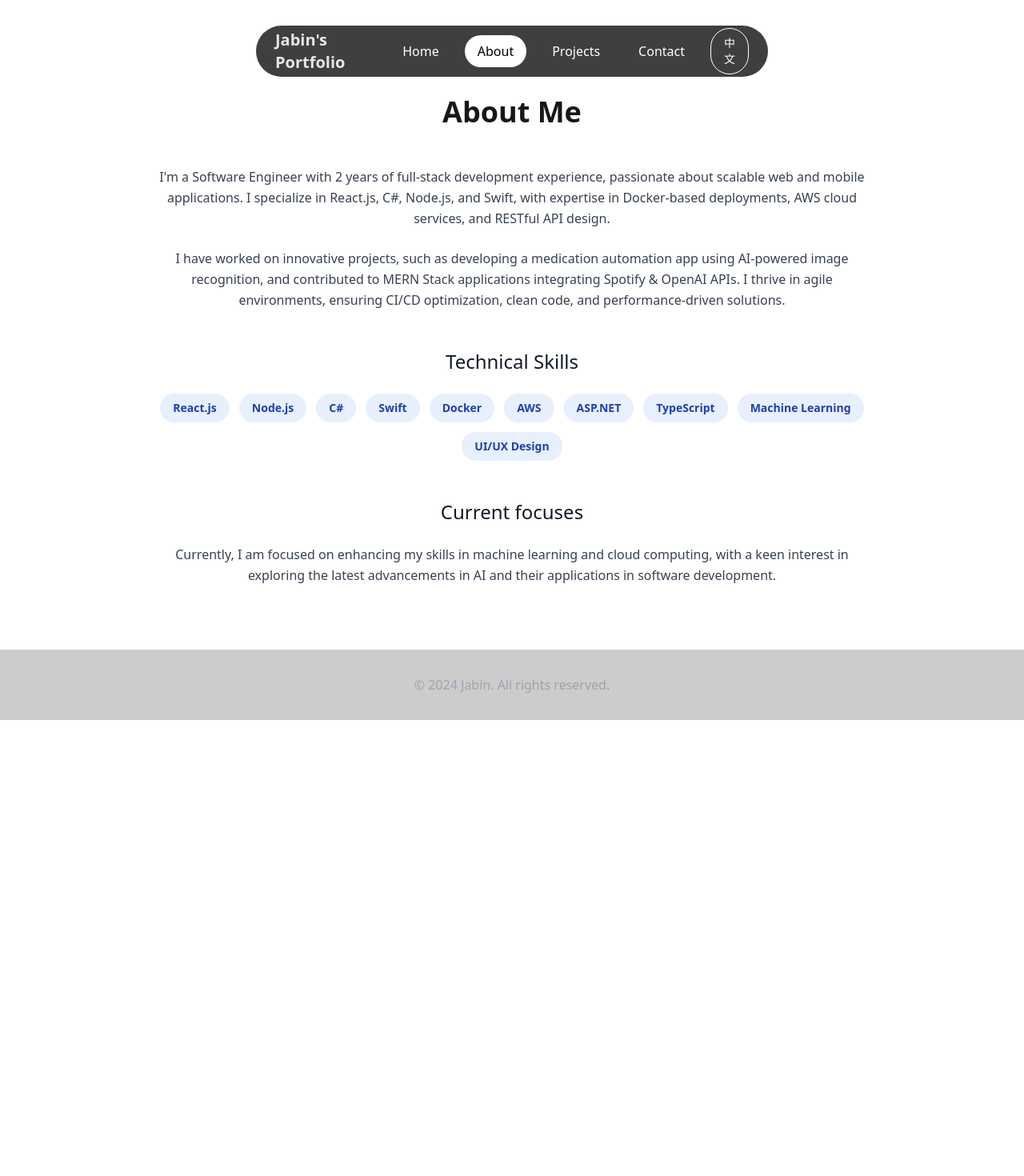
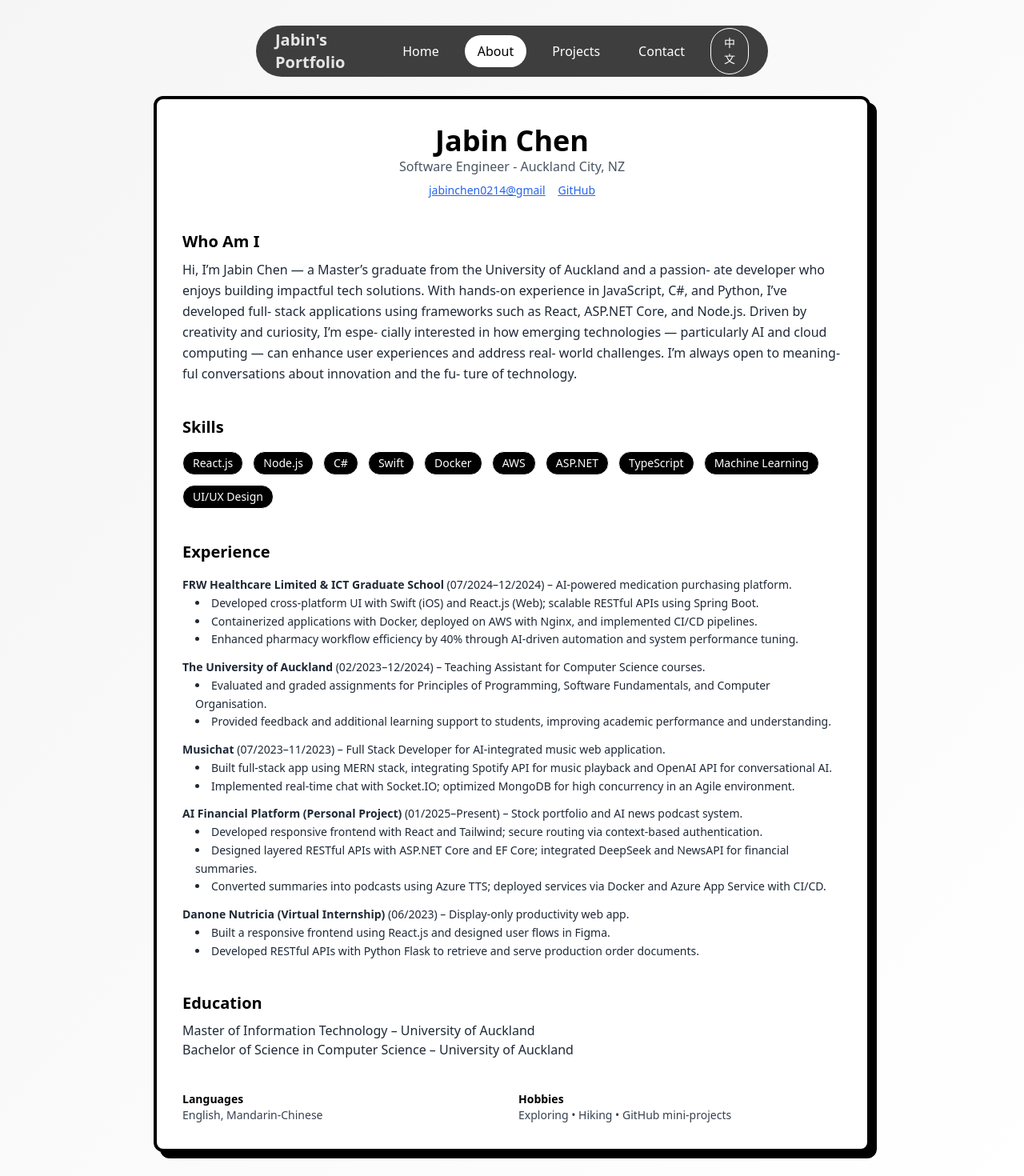
Before and after one commit to Jabin0214/my-page, a React (Vite) app: page /my-page/about in a window 1280 px wide. Shown: the top 1470 px of the page at 80% size. Before the commit the page ends 900 px from the top, so only its background shows below. Built offline with nearby package versions, Linux system fonts and the light colour scheme.

Commit message:
Revamp About page layout and content, enhancing personal branding and showcasing skills, experience, and education.

```diff
--- a/src/pages/About.jsx
+++ b/src/pages/About.jsx
@@ -2,51 +2,125 @@ import React from 'react';
 import { useTranslation } from 'react-i18next';
 
 const About = () => {
-  const { t } = useTranslation();
+  const {t} = useTranslation();
+
   return (
-    <section className="min-h-screen flex items-center justify-center bg-white px-6 py-20">
-      <div className="max-w-4xl mx-auto space-y-12 text-center">
-        {/* Section Title */}
-        <h2 className="text-4xl mt-10 font-bold text-neutral-900 bg-clip-text">
-          {t("About.title")}
-        </h2>
+    <section className="min-h-screen px-6 py-20 bg-gradient-to-br from-neutral-100 to-white flex justify-center items-start">
+      <div className="w-full max-w-4xl bg-white border-4 border-black shadow-[8px_8px_0_#000] rounded-xl p-8 space-y-10 mt-10">
+        {/* Header */}
+        <div className="text-center">
+          <h1 className="text-4xl font-bold text-black">Jabin Chen</h1>
+          <p className="text-md text-gray-600">Software Engineer - Auckland City, NZ</p>
+          <div className="mt-2 flex justify-center gap-4 text-sm text-blue-600 underline">
+            <a href="mailto:jabinchen0214@gmail">jabinchen0214@gmail</a>
+            <a href="https://github.com/Jabin0214" target="_blank" rel="noopener noreferrer">GitHub</a>
+          </div>
+        </div>
 
-        {/* Introduction */}
-        <div className="space-y-6">
-          <p className="leading-relaxed text-gray-700">
-            {t("About.intro1")}
-          </p>
-          <p className="leading-relaxed text-gray-700">
-            {t("About.intro2")}
+        {/* Summary */}
+        <div>
+          <h2 className="text-xl font-semibold text-black mb-2">Who Am I</h2>
+          <p className="text-gray-800 leading-relaxed">
+          Hi, I’m Jabin Chen — a Master’s graduate from
+the University of Auckland and a passion-
+ate developer who enjoys building impactful
+tech solutions. With hands-on experience in
+JavaScript, C#, and Python, I’ve developed full-
+stack applications using frameworks such as
+React, ASP.NET Core, and Node.js.
+Driven by creativity and curiosity, I’m espe-
+cially interested in how emerging technologies
+— particularly AI and cloud computing — can
+enhance user experiences and address real-
+world challenges. I’m always open to meaning-
+ful conversations about innovation and the fu-
+ture of technology.
           </p>
         </div>
 
-        {/* Skills Section */}
-        <div className="space-y-6">
-          <h3 className="text-2xl font-medium text-gray-900">
-            {t("About.subtitle1")}
-          </h3>
-          <div className="flex flex-wrap justify-center gap-3">
-            {t("About.skill", { returnObjects: true }).map((skill) => (
-              <span key={skill} className="px-4 py-2 bg-blue-600/10 text-blue-800 rounded-full text-sm font-semibold">
+        {/* Skills */}
+        <div>
+          <h2 className="text-xl font-semibold text-black mb-4">Skills</h2>
+          <div className="flex flex-wrap gap-3 text-sm">
+            {t('About.skill', { returnObjects: true }).map(skill => (
+              <span key={skill} className="bg-black text-white px-3 py-1 rounded-full border border-white">
                 {skill}
               </span>
             ))}
           </div>
         </div>
 
-        {/* Experience Highlight */}
-        <div className="space-y-6">
-          <h3 className="text-2xl font-medium text-gray-900">
-            {t("About.subtitle2")}
-          </h3>
-          <p className="text-gray-700 leading-relaxed">
-            {t("About.curent")}
-          </p>
+        {/* Experience */}
+        <div>
+          <h2 className="text-xl font-semibold text-black mb-4">Experience</h2>
+          <ul className="space-y-3 text-gray-800 text-sm leading-relaxed">
+
+  <li>
+    <strong>FRW Healthcare Limited & ICT Graduate School</strong> (07/2024–12/2024) – AI-powered medication purchasing platform.
+    <ul className="list-disc list-inside ml-4">
+      <li>Developed cross-platform UI with Swift (iOS) and React.js (Web); scalable RESTful APIs using Spring Boot.</li>
+      <li>Containerized applications with Docker, deployed on AWS with Nginx, and implemented CI/CD pipelines.</li>
+      <li>Enhanced pharmacy workflow efficiency by 40% through AI-driven automation and system performance tuning.</li>
+    </ul>
+  </li>
+
+  <li>
+    <strong>The University of Auckland</strong> (02/2023–12/2024) – Teaching Assistant for Computer Science courses.
+    <ul className="list-disc list-inside ml-4">
+      <li>Evaluated and graded assignments for Principles of Programming, Software Fundamentals, and Computer Organisation.</li>
+      <li>Provided feedback and additional learning support to students, improving academic performance and understanding.</li>
+    </ul>
+  </li>
+
+  <li>
+    <strong>Musichat</strong> (07/2023–11/2023) – Full Stack Developer for AI-integrated music web application.
+    <ul className="list-disc list-inside ml-4">
+      <li>Built full-stack app using MERN stack, integrating Spotify API for music playback and OpenAI API for conversational AI.</li>
+      <li>Implemented real-time chat with Socket.IO; optimized MongoDB for high concurrency in an Agile environment.</li>
+    </ul>
+  </li>
+
+  <li>
+    <strong>AI Financial Platform (Personal Project)</strong> (01/2025–Present) – Stock portfolio and AI news podcast system.
+    <ul className="list-disc list-inside ml-4">
+      <li>Developed responsive frontend with React and Tailwind; secure routing via context-based authentication.</li>
+      <li>Designed layered RESTful APIs with ASP.NET Core and EF Core; integrated DeepSeek and NewsAPI for financial summaries.</li>
+      <li>Converted summaries into podcasts using Azure TTS; deployed services via Docker and Azure App Service with CI/CD.</li>
+    </ul>
+  </li>
+
+  <li>
+    <strong>Danone Nutricia (Virtual Internship)</strong> (06/2023) – Display-only productivity web app.
+    <ul className="list-disc list-inside ml-4">
+      <li>Built a responsive frontend using React.js and designed user flows in Figma.</li>
+      <li>Developed RESTful APIs with Python Flask to retrieve and serve production order documents.</li>
+    </ul>
+  </li>
+
+</ul>
+        </div>
+
+        {/* Education */}
+        <div>
+          <h2 className="text-xl font-semibold text-black mb-2">Education</h2>
+          <p className="text-gray-800">Master of Information Technology – University of Auckland</p>
+          <p className="text-gray-800">Bachelor of Science in Computer Science – University of Auckland</p>
+        </div>
+
+        {/* Languages & Hobbies */}
+        <div className="grid sm:grid-cols-2 gap-4 text-sm text-gray-700">
+          <div>
+            <h3 className="font-bold text-black">Languages</h3>
+            <p>English, Mandarin-Chinese</p>
+          </div>
+          <div>
+            <h3 className="font-bold text-black">Hobbies</h3>
+            <p>Exploring • Hiking • GitHub mini-projects</p>
+          </div>
         </div>
       </div>
     </section>
   );
-}
+};
 
 export default About;
```
